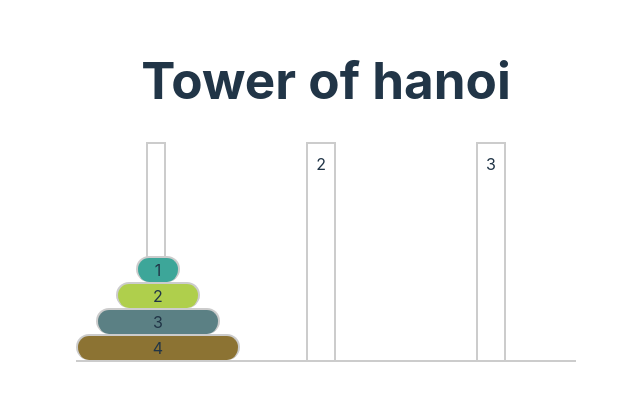
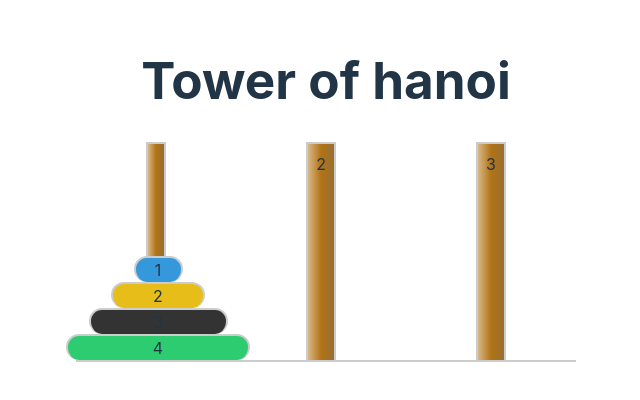
Before and after one commit to SiddharthaSarma/tower-of-hanoi, a Vue app in the folder packages/vue-tower-of-hanoi/: page / in a window 1280 px wide. Shown: the part 210-610 px from the top of the page, without its empty margins (314-954 px from the left). Built offline with nearby package versions, Linux system fonts and the light colour scheme.

Commit message:
make cosmetic changes

```diff
--- a/packages/vue-tower-of-hanoi/src/components/TowerOfHanoi.vue
+++ b/packages/vue-tower-of-hanoi/src/components/TowerOfHanoi.vue
@@ -6,8 +6,8 @@
           class="disc"
           v-for="i in 4"
           :style="{
-            width: 40 * i + 'px',
-            backgroundColor: '#' + randomColor(),
+            width: 45 * i + 'px',
+            backgroundColor: discColors[i],
           }"
         >
           {{ i }}
@@ -18,8 +18,8 @@
     <div class="base">3</div>
   </div>
 </template>
-<script setup>
-import { randomColor } from "./utils";
+<script setup lang="ts">
+import { discColors } from "./utils";
 </script>
 <style scoped>
 .horizontal-base {
@@ -34,11 +34,12 @@ import { randomColor } from "./utils";
   border: 2px solid #ccc;
   padding: 0.5rem;
   border-bottom: none;
+  background: linear-gradient(to right, #d7b889, #b27315, #966f33);
 }
 .discs {
   position: absolute;
   bottom: 0;
-  left: 0;
+  left: -10px;
   display: flex;
   flex-direction: column;
   align-items: center;
--- a/packages/vue-tower-of-hanoi/src/components/utils.ts
+++ b/packages/vue-tower-of-hanoi/src/components/utils.ts
@@ -1,3 +1,4 @@
 export const randomColor = () => {
   return Math.floor(Math.random()*16777215).toString(16);
 }
+export const discColors = ['#ed7e1d', '#3498db', '#e6bd19', '#333333', '#2ecc71', '#e74c3c'];
--- a/packages/vue-tower-of-hanoi/src/style.css
+++ b/packages/vue-tower-of-hanoi/src/style.css
@@ -28,7 +28,6 @@ h1 {
   line-height: 1.1;
 }
 
-
 #app {
   max-width: 1280px;
   margin: 0 auto;
```
